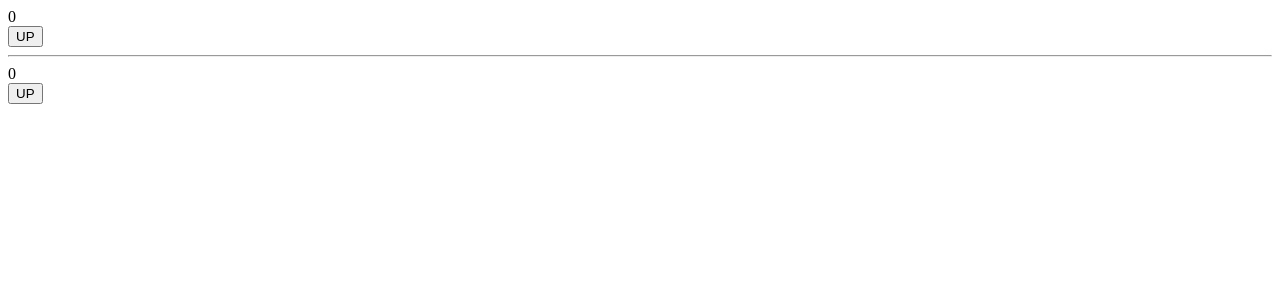
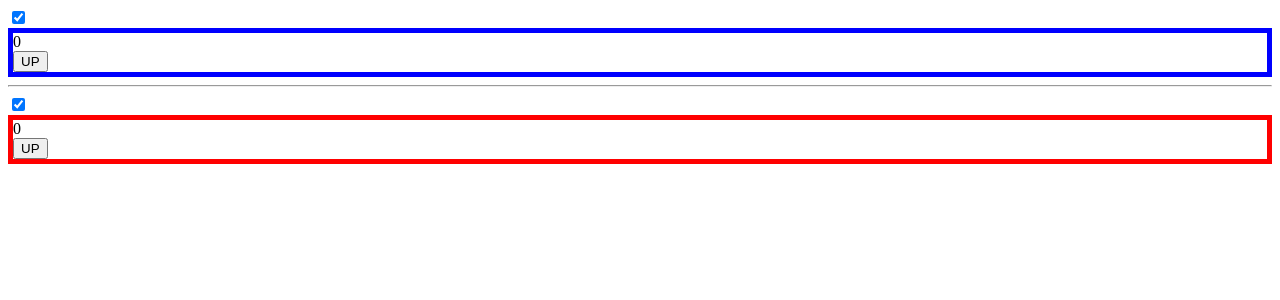
Before and after one commit to parkjaewook1/react20240509, a React (Vite) app: page / in a window 1280 px wide. Shown: the top 300 px of the page. Built offline with nearby package versions, Linux system fonts and the light colour scheme.

Commit message:
컴포넌트가 트리에서 떨어진 후 다시 붙으면 initial rendering됨

```diff
--- a/src/App.jsx
+++ b/src/App.jsx
@@ -1,11 +1,11 @@
 import React, { useState } from "react";
 
-function MyComp() {
+function MyComp({ color }) {
   const [count, setCount] = useState(0);
 
   // DOM : Document Object Model
   return (
-    <div>
+    <div style={{ border: `5px solid ${color}` }}>
       <div>{count}</div>
       <div>
         <button onClick={() => setCount(count + 1)}>UP</button>
@@ -15,11 +15,23 @@ function MyComp() {
 }
 
 function App(props) {
+  const [view1, setView1] = useState(true);
+  const [view2, setView2] = useState(true);
   return (
     <div>
-      <MyComp />
+      <input
+        type={"checkbox"}
+        checked={view1}
+        onClick={(e) => setView1(e.target.checked)}
+      />
+      {view1 && <MyComp color={"blue"} />}
       <hr />
-      <MyComp />
+      <input
+        type={"checkbox"}
+        checked={view2}
+        onClick={(e) => setView2(e.target.checked)}
+      />
+      {view2 && <MyComp color={"red"} />}
     </div>
   );
 }
```
